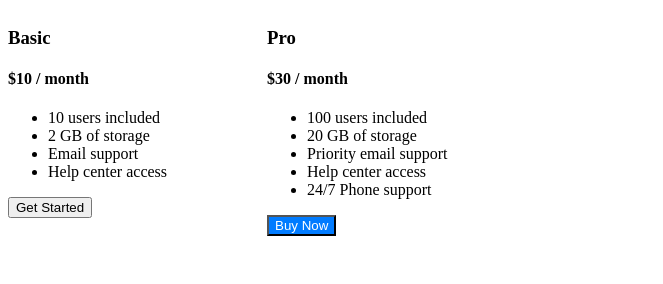
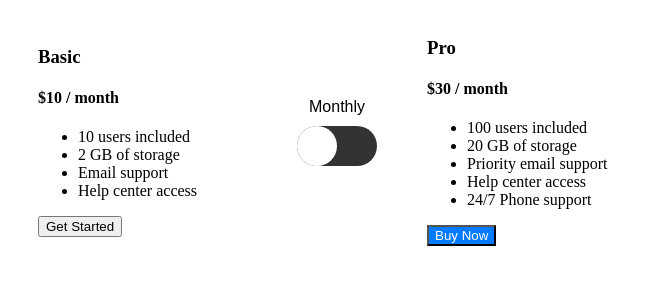
Before and after one commit to HukovaNastya/DOM_tasks, a plain HTML site: page index.html in a window 1280 px wide. Shown: the whole page, without its empty margins (0-663 px from the left). Drawn offline with Linux system fonts and the light colour scheme.

Commit message:
added_forth_task

```diff
--- a/app.js
+++ b/app.js
@@ -8,9 +8,45 @@ proPlanList.insertAdjacentHTML("beforeend", ` <li>24/7 Phone support</li>`);
 
 //second task
 const container = document.querySelector(".card-deck");
-container.classList.add("d-flex", "justify-content-flex-end", "flex-direction-reverse");
+container.classList.add("d-flex", "justify-content-flex-end", "flex-direction-reverse", "align-items-center");
 
 //third task
 const getStartedBtn = cardBodyPrpPlan.querySelector(".btn");
 getStartedBtn .classList.add("background-blue", "color-white");
 getStartedBtn.innerText = "Buy Now";
+
+//fourth tasks
+container.style.padding = "10px 30px 0  30px";
+
+const toggleBtnContainer = document.createElement('div');
+toggleBtnContainer.classList.add('toggle-btn', );
+
+toggleBtnContainer.insertAdjacentHTML("afterbegin", `
+<label class="toggle">
+  <span class="year-month">Monthly</span>
+  <input type="checkbox" />
+  <span class="slider round"></span>
+</label>
+`)
+
+container.insertBefore(toggleBtnContainer, container.childNodes[2]);
+
+const toggle = document.querySelector('.toggle input')
+const basicPlan = document.getElementById("basic-plan");
+const proPlanPyament = proPlan.querySelector(".pricing");
+const basicPlanPyament = basicPlan.querySelector(".pricing");
+
+const applySaleForYearMode = (price) => {
+    return  price = `${parseFloat(price) * 10} / year`;
+}
+
+toggle.addEventListener('click', () => {
+    const yearMonth = toggle.parentNode.querySelector('.year-month')
+    yearMonth.textContent = toggle.checked ? 'Yearly' : 'Monthly';
+
+
+    if(yearMonth.textContent === "Yearly") {
+        proPlanPyament.textContent = applySaleForYearMode(proPlanPyament.textContent);
+        basicPlanPyament.textContent = applySaleForYearMode(basicPlanPyament.textContent);
+    }
+})
--- a/style.css
+++ b/style.css
@@ -8,6 +8,10 @@
 
 .justify-content-flex-end {
     justify-content: flex-end;
+}
+
+.align-items-center {
+    align-items: center;
 }
 
 .card-deck div + div {
@@ -21,3 +25,60 @@
 .color-white {
     color: #fff;
 }
+
+.toggle {
+    position: relative;
+}
+
+.toggle input {
+    position: absolute;
+    opacity: 0;
+    width: 0;
+    height: 0;
+}
+
+.toggle .year-month {
+    color: #000;
+    font-size: 16px;
+    text-align: center;
+    display: block;
+    font-family: Arial, Helvetica, sans-serif;
+    margin-bottom: 10px;
+}
+
+.slider {
+    position: relative;
+    display: block;
+    cursor: pointer;
+    background-color: #333;
+    transition: 0.4s;
+    width: 80px;
+    height: 40px;
+}
+
+.slider:before {
+    content: "";
+    position: absolute;
+    height: 40px;
+    width: 40px;
+    background-color: #fff;
+    transition: 0.4s;
+    top: 0px;
+    left: 00px;
+}
+
+input:checked + .slider {
+    background-color: #007bff;
+    /*box-shadow: 0 0 12px #007bff;*/
+}
+
+input:checked + .slider:before {
+    transform: translateX(40px);
+}
+
+.slider.round {
+    border-radius: 20px;
+}
+.slider.round::before {
+    border-radius: 20px;
+}
```
